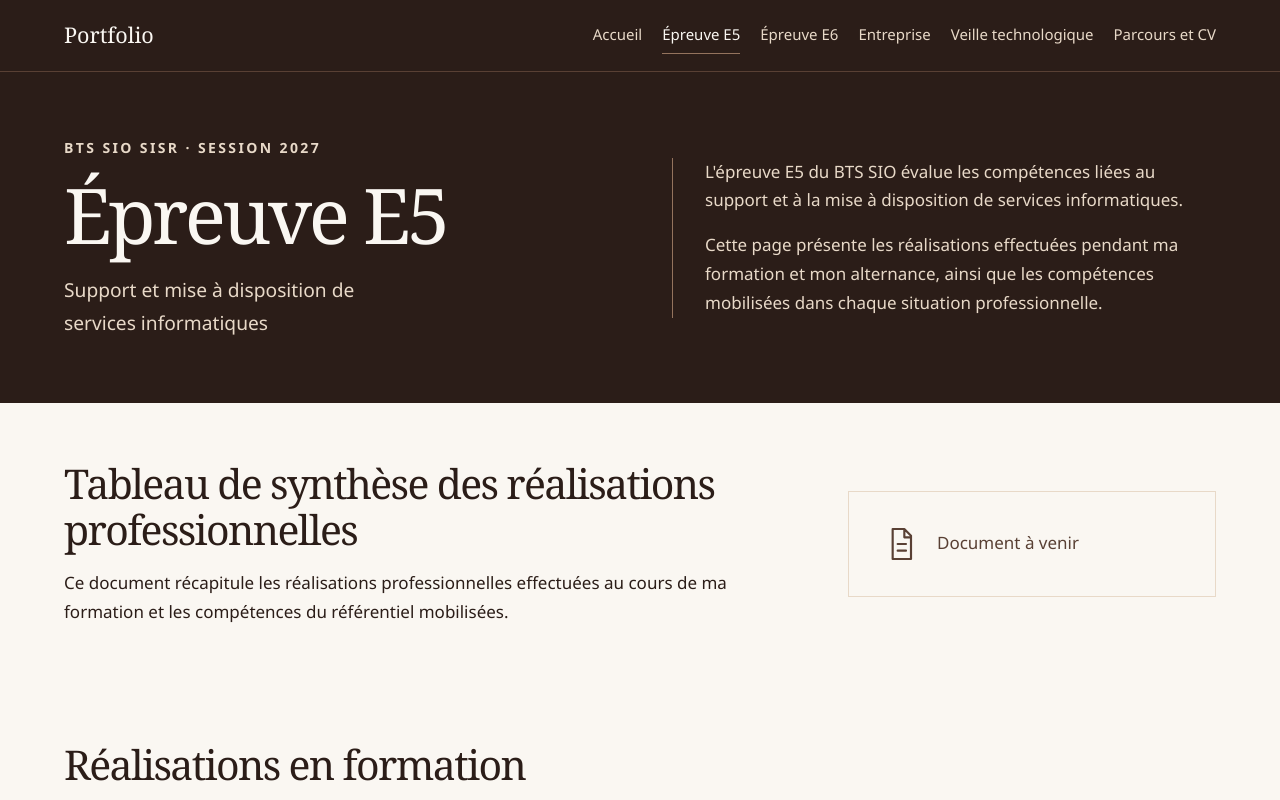
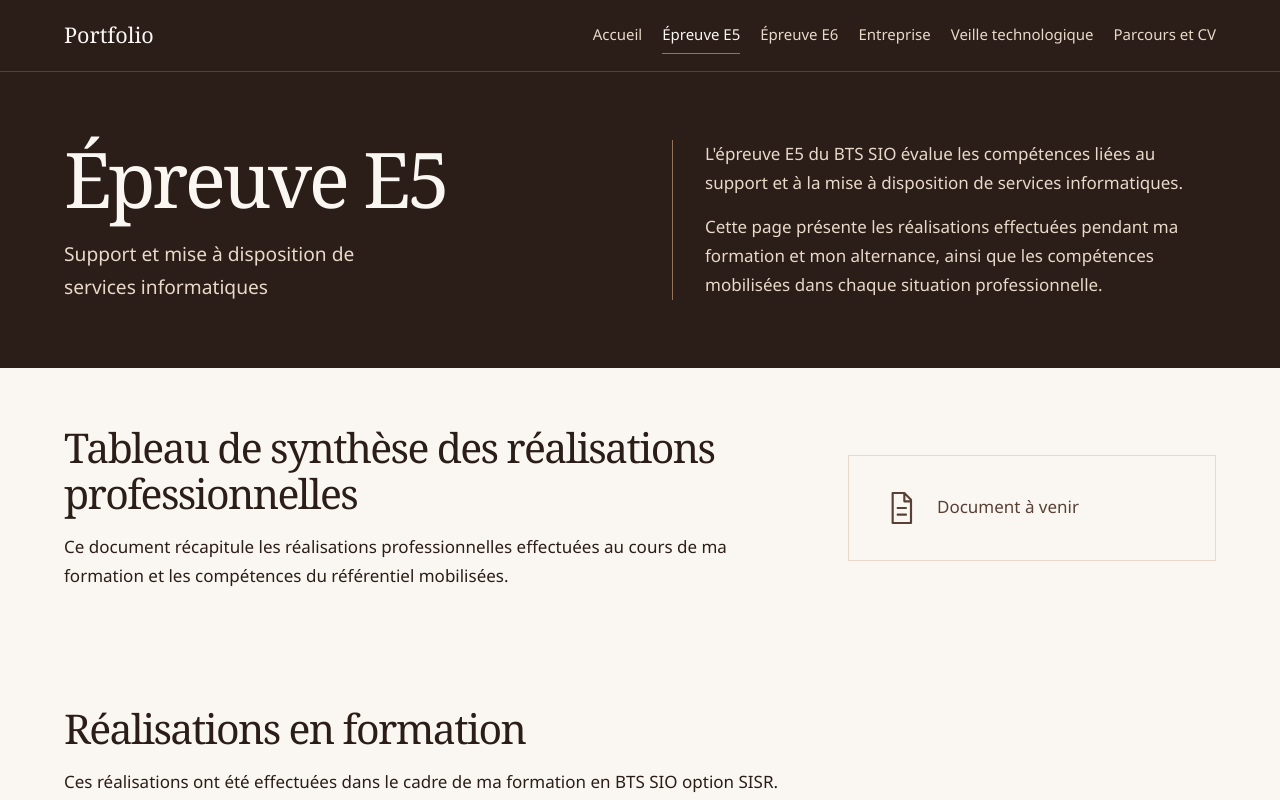
Before and after one commit to imriiama/portfolio-bts-sio, a plain HTML site: page e5.html in a window 1280 px wide. Shown: the top 800 px of the page. Drawn offline with Linux system fonts and the light colour scheme.

Commit message:
Remove session label from E5 introduction

```diff
--- a/e5.html
+++ b/e5.html
@@ -30,7 +30,6 @@
       <section class="hero e5-intro">
         <div class="wrap e5-intro-layout">
           <div>
-            <p class="eyebrow">BTS SIO SISR · Session 2027</p>
             <h1>Épreuve E5</h1>
             <p class="intro">Support et mise à disposition de services informatiques</p>
           </div>
```
